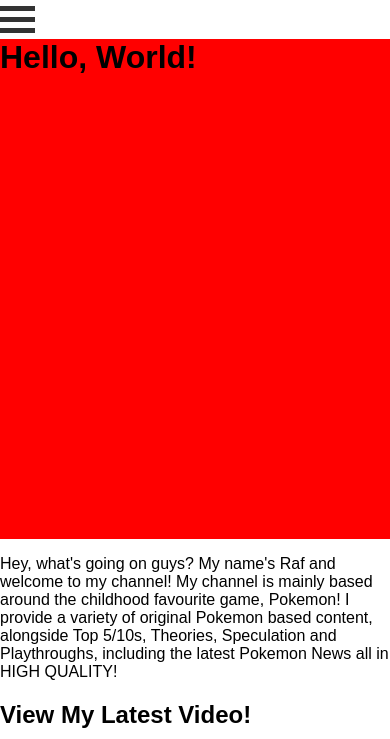
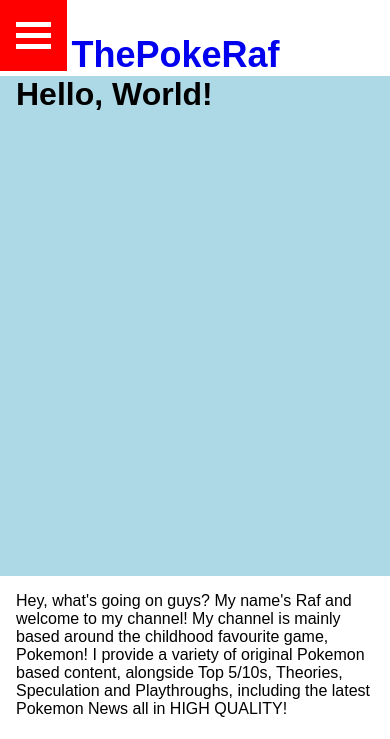
Before and after one commit to jamesbarrett95/www.thepokeraf.co.uk, a PHP site: page / in a window 390 px wide. Shown: the top 739 px of the page. Run offline with PHP 8.4, Linux system fonts and the light colour scheme; some libraries are stand-ins or nearby versions.

Commit message:
Mobile and Tablet Navigation Layout Redone

```diff
--- a/css/stylesheet.css
+++ b/css/stylesheet.css
@@ -1,17 +1,31 @@
 /* ============================
-  General Styles
+  Base Element Styles
 =============================== */
+.clearfix:after {
+  display: block;
+	content: "";
+	clear: both;
+}
+
 * {
   box-sizing: border-box;
 }
 
-/*.container {
-  padding-left: 1em;
-  padding-right: 1em;
-}*/
+body {
+  /*Some default font here*/
+}
 
 h1 {
   margin-top: 0;
+}
+
+img {
+	max-width: 100%;
+}
+
+.container {
+  padding-left: 1em;
+  padding-right: 1em;
 }
 
 footer {
@@ -22,7 +36,7 @@ footer {
 }
 
 header {
-  background-color: red;
+  background-color: lightblue;
   height: 500px;
   width: 100%;
 }
@@ -30,33 +44,40 @@ header {
 /* ============================
   Navigation
 =============================== */
-ul {
-  width:100%;
+  .main-nav li {
+    padding: 1em;
   }
 
-li {
-  width:25%;
-  float:left;
+  .name {
+    display: inline-block;
+    margin: 0;
+    padding: 0;
+    font-size: 2.25em;
   }
 
-li a {
+  .main-nav li a {
+    letter-spacing: 0.05em;
+    font-size: 30px;
     display: block;
-  width: 100%;
-  background: #ddd;
-  padding: 4% 10%;
-  font-size:1.35em;
-  text-decoration: none;
+  }
+
+  .main-nav li a:hover {
+    background-color: grey;
   }
 
   .bars {
       cursor: pointer;
+      background-color: red;
+      display: inline-block;
+      padding: 1em;
+      margin-bottom: -4px;
   }
 
   /* Define bar height and length */
   .bar1, .bar2, .bar3 {
       width: 35px;
       height: 5px;
-    background-color: #333;
+      background-color: #fff;
       margin: 6px 0;
       transition: 0.4s;
   }
@@ -82,33 +103,33 @@ li a {
   Media Queries
 =============================== */
 @media (min-width: 769px) {
-  /*.container {
-    width: 80%;
+  .container {
+    width: 90%;
     margin: 0 auto;
-  }*/
+  }
+
   .bars {
     display: none;
+  }
+
+  .main-nav {
+    text-align: center;
+  }
+
+  .main-nav li {
+    display: inline-block;
   }
 }
 
 @media screen and (max-width: 768px) {
-  .desktopNav {
+  .main-nav {
     display: none;
   }
 
-  ul {
-    width:100%;
-    list-style:none;
-  }
-
-  li {
-    width:100%;
-    border-right:none;
-  }
 }
 
 @media screen and (min-width: 768px) {
-  #menu {
+  /*#menu {
     display: none;
+  }*/
 }
-}
--- a/functions.js
+++ b/functions.js
@@ -5,7 +5,7 @@ function toggleNav(icon) {
 jQuery(document).ready(function() {
     jQuery('.bars').click(function(e) {
         if ($(window).width() <= 768) {
-            jQuery('.desktopNav').toggle();
+            jQuery('.main-nav').toggle();
         }
     });
 });
--- a/index.html
+++ b/index.html
@@ -9,19 +9,24 @@
 <!-- Navigation -->
 <body>
   <nav>
+    <!--Navigation Icon-->
     <div class="bars" onclick="toggleNav(this)">
       <div class="bar1"></div>
       <div class="bar2"></div>
       <div class="bar3"></div>
     </div>
+    <a href="#"><h3 class="name">ThePokeRaf</h3></a>
+
+    <!--Navigation Elements-->
+    <div class="container">
+      <ul class="main-nav">
+        <li><a href="#about">About</a></li>
+        <li><a href="#latest">Latest</a></li>
+        <li><a href="#favourites">Favourites</a></li>
+        <li><a href="#contact">Contact</a></li>
+      </ul>
+    </div>
   </nav>
-
-    <ul class="desktopNav">
-	    <li><a href="#about">About</a></li>
-	    <li><a href="#latest">Latest</a></li>
-	    <li><a href="#favourites">Favourites</a></li>
-      <li><a href="#contact">Contacts</a></li>
-    </ul>
 
 <!--Main Header-->
   <header>
```
Also changed, not shown: img/avatar.jpg (added), img/banner.jpg (added). Lines whose indentation alone changed are shown as unchanged.
